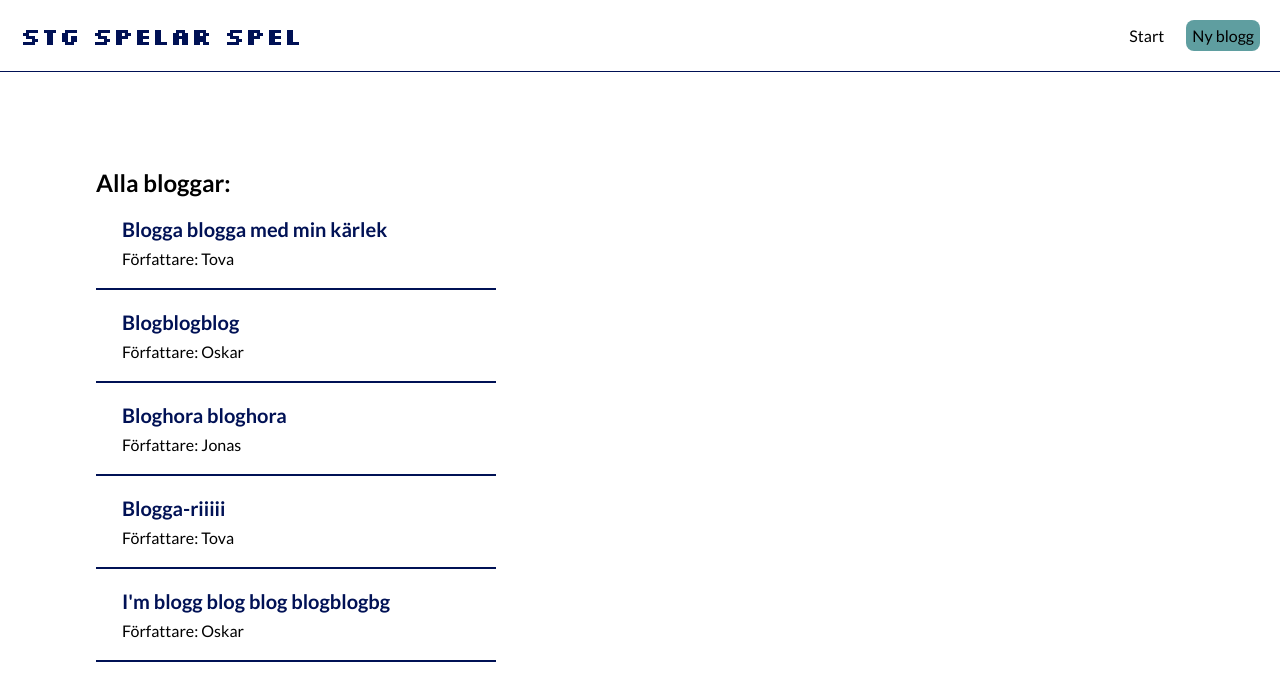
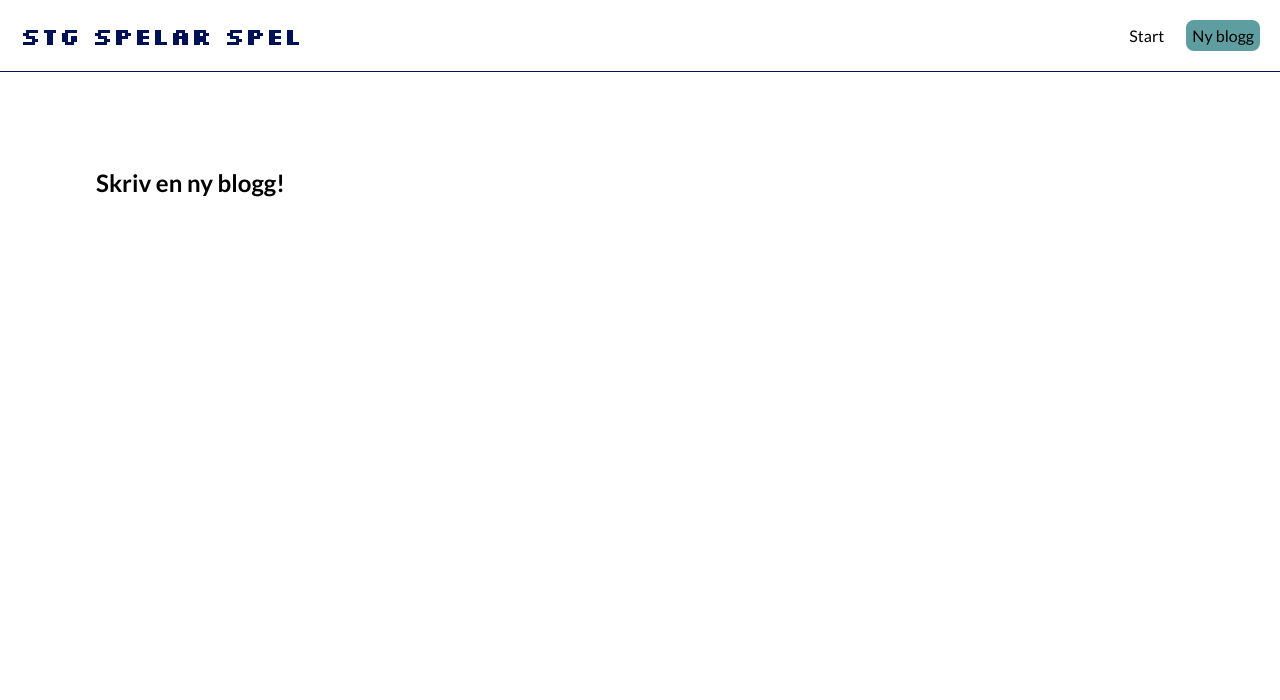
Before and after one commit to jertfelt/stg, a React (Create React App) app: page /create in a window 1280 px wide. Shown: the top 700 px of the page. Built offline with nearby package versions, Linux system fonts and the light colour scheme; data requests are answered from the project's data file.

Commit message:
exact path

```diff
--- a/src/App.js
+++ b/src/App.js
@@ -1,6 +1,7 @@
 import Navbar from "./Navbar";
 import Home from "./Home";
 import {BrowserRouter as Router, Route, Switch} from "react-router-dom";
+import Create from "./Create";
 
 function App() {
 
@@ -11,8 +12,11 @@ function App() {
       <Navbar />
     <div className="content">
       <Switch>
-        <Route path="/">
+        <Route exact path="/">
           <Home />
+        </Route>
+        <Route path="/create">
+          <Create />
         </Route>
       </Switch>
     </div>
--- /dev/null
+++ b/src/Create.js
@@ -0,0 +1,9 @@
+const Create = () => {
+  return (
+    <div className="create">
+      <h2>Skriv en ny blogg!</h2>
+    </div>
+   );
+}
+
+export default Create;
```
Also changed, not shown: anteckningar--tutorial.txt.
